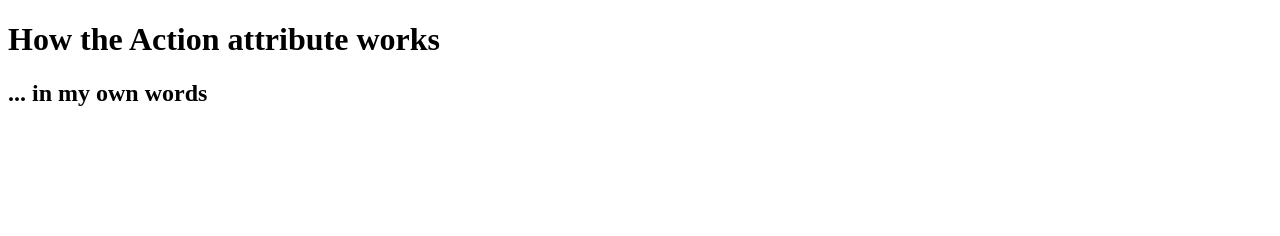
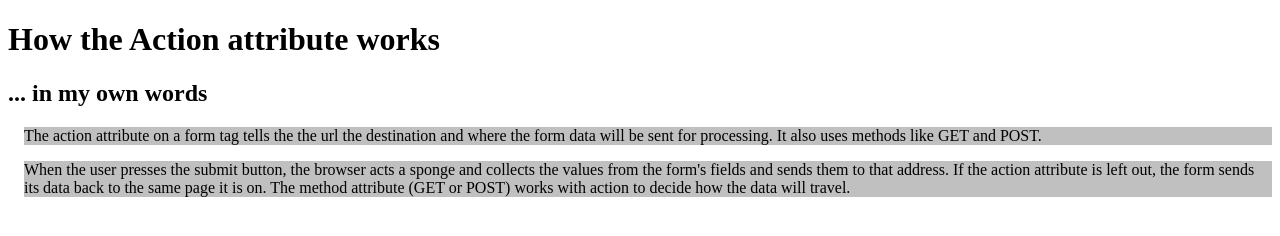
Before and after one commit to kdotwashere/UX220-Test-2, a plain HTML site: page q2.html in a window 1280 px wide. Drawn offline with Linux system fonts and the light colour scheme.

Commit message:
Refactor HTML and CSS across multiple files to correct styling issues and enhance form functionality

```diff
--- a/q2.html
+++ b/q2.html
@@ -1,25 +1,34 @@
 <!DOCTYPE html>
 <html lang="en">
 
-
 <head>
-    <!-- Describe using a properly structured html document and your own words the responsibility of the action attribute of
-a form tag. Apply css formatting to change the background of the the paragraphs to silver. Keep the foreground color as black.
-Change the non-silver space around your paragraph to have a left and bottom margin equal to the height of a default character.
--->
+    <meta charset="UTF-8">
+    <title>How the Action attribute works</title>
     <style>
-        /* Put your css here */
+        p {
+            background-color: silver;
+            color: black;
+            margin-left: 1em;
+            margin-bottom: 1em;
+        }
     </style>
 </head>
-
 
 <body>
     <main>
         <h1>How the Action attribute works</h1>
         <h2>... in my own words</h2>
-        <p></p>
+        <p>
+            The action attribute on a form tag tells the the url the destination and where the form data will be sent for processing.
+           It also uses methods like GET and POST.
+        </p>
+        <p>
+            When the user presses the submit button, the browser acts a sponge and collects the values from
+            the form's fields and sends them to that address. If the action attribute is
+            left out, the form sends its data back to the same page it is on. The method
+            attribute (GET or POST) works with action to decide how the data will travel.
+        </p>
     </main>
 </body>
 
-
 </html>
```
Also changed, not shown: q1.html (+8 -12 lines), q3.html (+11 -7 lines), q4.html (+17 -19 lines), q5.html (+6 -2 lines).
